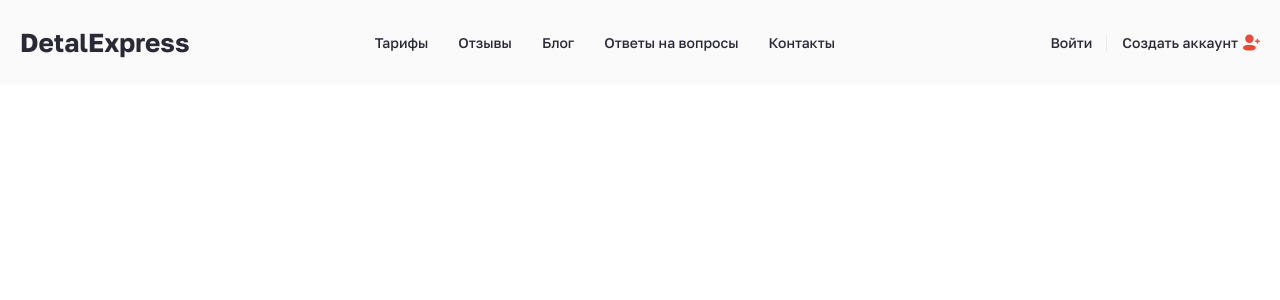
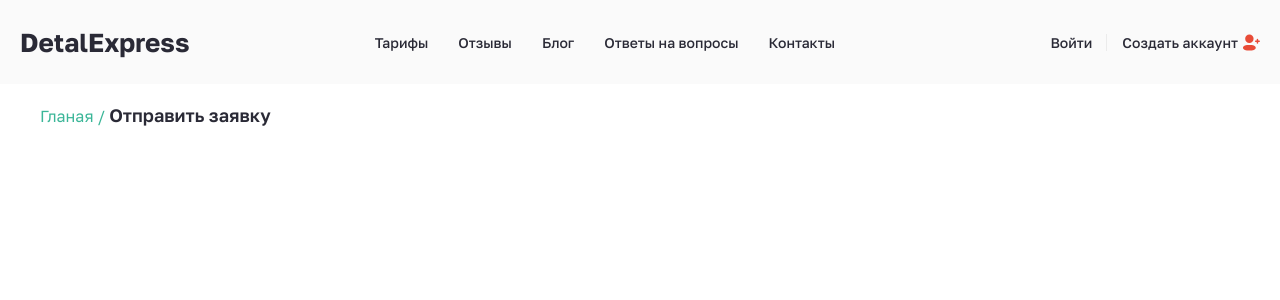
Before and after one commit to AM1G0S/detalExpress, a React (Vite) app: page /application in a window 1280 px wide. Shown: the top 300 px of the page. Built offline with nearby package versions, Linux system fonts and the light colour scheme.

Commit message:
добавил пагинацию

```diff
--- a/src/components/loyaut/MainLayout.tsx
+++ b/src/components/loyaut/MainLayout.tsx
@@ -1,18 +1,26 @@
-import { FC } from "react";
-import { Outlet } from "react-router-dom";
-import { Footer, Header } from "../index.ts";
+import {FC} from "react";
+import {Outlet, useLocation} from "react-router-dom";
+import {Footer, Header} from "../index.ts";
+import {Pagination} from "./Pagination/Pagination.tsx";
 
 const MainLayout: FC = () => {
+	const location = useLocation();
+	const currentPath = location.pathname;
+
 	return (
 		<div className="wrapper">
 			<div className="container">
-        <Header />
+				<Header/>
 
 				<main className="content">
-          <Outlet />
+					{currentPath === '/' ? ''
+						:
+						<Pagination currentPage={currentPath}/>
+					}
+					<Outlet/>
 				</main>
 
-        <Footer />
+				<Footer/>
 			</div>
 		</div>
 	);
--- /dev/null
+++ b/src/components/loyaut/Pagination/Pagination.module.scss
@@ -0,0 +1,17 @@
+.pagination {
+	padding: 20px 0;
+}
+
+.mainPage{
+	color: var(--green-color);
+	transition: 0.3s;
+
+	&:hover{
+		color: var(--main-color);
+	}
+}
+
+.page {
+	font-size: 18px;
+	font-weight: 600;
+}
--- /dev/null
+++ b/src/components/loyaut/Pagination/Pagination.tsx
@@ -0,0 +1,36 @@
+import {FC} from "react";
+import {Link} from "react-router-dom";
+
+import cls from "./Pagination.module.scss";
+
+interface paginationProps {
+	currentPage: string
+}
+
+const pageNames: Record<string, string> = {
+	'/tariffs': 'Тарифы',
+	'/reviews': 'Отзывы',
+	'/blog': 'Блог',
+	'/faq': 'Вопросы',
+	'/contact-us': 'Контакты',
+	'/login': 'Вход',
+	'/register': 'Регистрация',
+	'/application': 'Отправить заявку'
+};
+
+export const Pagination: FC<paginationProps> = ({currentPage}) => {
+	const pageName = pageNames[currentPage] || currentPage.slice(1);
+
+	return (
+		<>
+			<div className={cls.pagination}>
+				<Link className={cls.mainPage} to={'/'}>
+					Гланая&nbsp;/&nbsp;
+				</Link>
+				<span className={cls.page}>
+				{pageName}
+				</span>
+			</div>
+		</>
+	)
+}
--- a/src/index.tsx
+++ b/src/index.tsx
@@ -2,15 +2,18 @@ import React from 'react'
 import ReactDOM from 'react-dom/client'
 import {Provider} from "react-redux";
 import {BrowserRouter} from "react-router-dom";
+import {PersistGate} from "redux-persist/integration/react";
 import App from './App.tsx'
 import './index.css'
-import store from "./redux/store.ts";
+import store, {persistor} from "./redux/store.ts";
 
 ReactDOM.createRoot(document.getElementById('root')!).render(
 	<BrowserRouter>
 		<Provider store={store}>
 			<React.StrictMode>
-				<App/>
+				<PersistGate persistor={persistor}>
+					<App/>
+				</PersistGate>
 			</React.StrictMode>
 		</Provider>
 	</BrowserRouter>
--- a/src/pages/Application/Application.tsx
+++ b/src/pages/Application/Application.tsx
@@ -1,8 +1,13 @@
-import {FC} from "react";
+import {FC, useState} from "react";
+import { useSelector, useDispatch } from "react-redux";
+import {AppDispatch} from "../../redux/store.ts";
 
 export const Application: FC = () => {
-	// const [isLoading, setIsLoading] = useState<boolean>(false);
+	const [isLoading, setIsLoading] = useState<boolean>(false);
 
 	return (
-		<></>
-	)}
+		<>
+
+		</>
+	)
+}
--- a/src/redux/slices/applicationSlice.ts
+++ b/src/redux/slices/applicationSlice.ts
@@ -14,7 +14,6 @@ export const applicationSlice = createSlice({
 	reducers: {
 		setMainInput: (state, action: PayloadAction<applicationState>) => {
 			state.mainInput = action.payload.mainInput;
-			console.log(state.mainInput)
 		},
 	},
 });
--- /dev/null
+++ b/src/redux/slices/paginationSlice.ts
@@ -0,0 +1,24 @@
+import {createSlice, PayloadAction} from '@reduxjs/toolkit';
+
+
+interface paginationState {
+	page: string;
+}
+
+const initialState: paginationState = {
+	page: 'Главная'
+};
+
+export const paginationSlice = createSlice({
+	name: 'pagination',
+	initialState,
+	reducers: {
+		setCurrentPage: (state, action: PayloadAction<paginationState>) => {
+			state.page = action.payload.page;
+		},
+	},
+});
+
+export const {setCurrentPage} = paginationSlice.actions;
+
+export default paginationSlice.reducer;
--- a/src/redux/store.ts
+++ b/src/redux/store.ts
@@ -12,9 +12,11 @@ import {
 import storage from 'redux-persist/lib/storage'
 
 import application from './slices/applicationSlice'
+import pagination from './slices/paginationSlice'
 
 const rootReducer = combineReducers({
 	application,
+	pagination
 })
 
 const persistConfig = {
```
Lines whose indentation alone changed are shown as unchanged.
